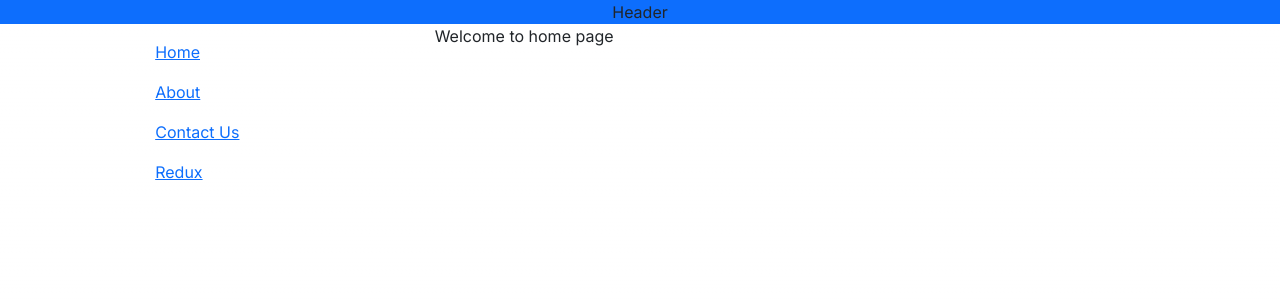
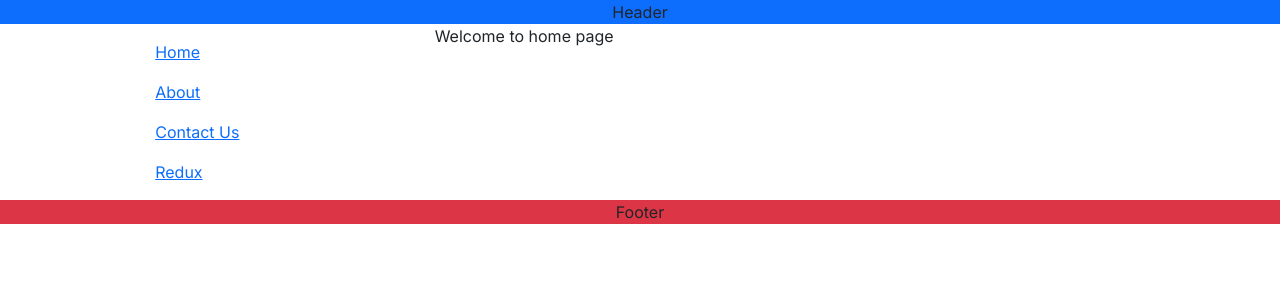
Before and after one commit to buggasai/react-basic-app, a Next.js app: page / in a window 1280 px wide. Shown: the top 300 px of the page. Built offline with nearby package versions, Linux system fonts and the light colour scheme.

Commit message:
code uncommented

```diff
--- a/src/app/layout.js
+++ b/src/app/layout.js
@@ -2,7 +2,7 @@ import './globals.css'
 import { Inter } from 'next/font/google'
  import {Header} from '@/components/header'
  import {Menu} from '@/components/menu'
-//import {Footer} from '@/components/footer'
+import {Footer} from '@/components/footer'
 import 'bootstrap/dist/css/bootstrap.css';
 const inter = Inter({ subsets: ['latin'] })
 
@@ -28,7 +28,7 @@ export default function RootLayout({ children }) {
             </div>
           </div>
           <div className='row'>
-            {/* <Footer /> */}
+            <Footer />
           </div>
         </div>
 
```
